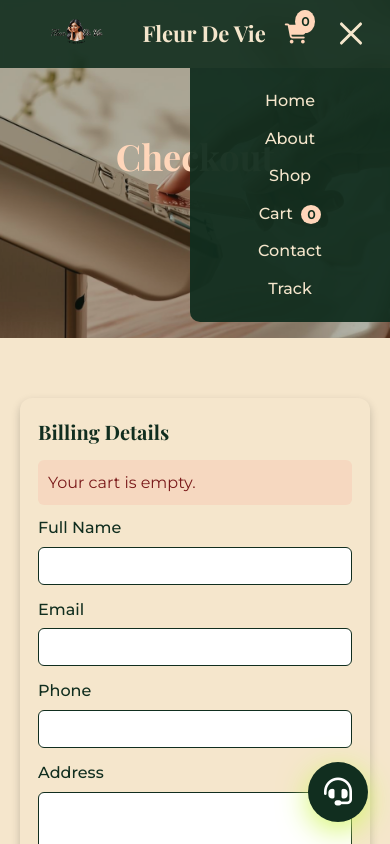
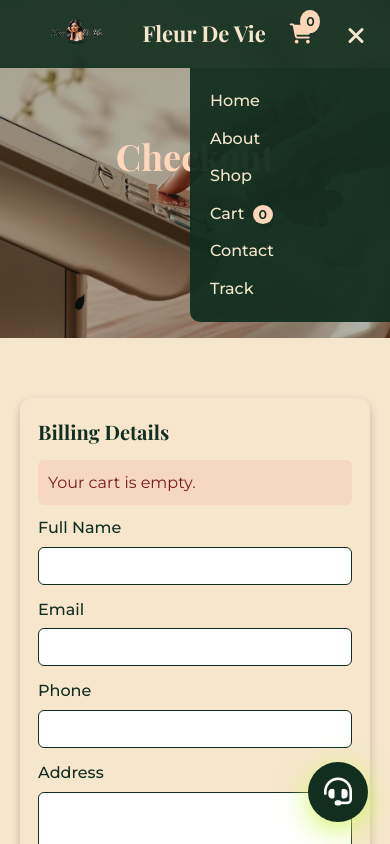
Before and after one commit to EvelynBankz/fleurdevie, a website: page checkout/index.html in a window 390 px wide. Both pictures are taken after a click on the button 350 px from the left and 34 px from the top of the page. Shown: the top 844 px of the page. Drawn offline with nearby package versions, Linux system fonts and the light colour scheme.

Commit message:
Update index.html

```diff
--- a/checkout/index.html
+++ b/checkout/index.html
@@ -47,7 +47,7 @@
     .brand-logo { height:70px; transition:height 0.3s ease; }
     .brand-title { font-family:"Playfair Display", serif; font-size:22px; font-weight:700; }
 
-    .header-right { display:flex; gap:20px; align-items:center; }
+    .header-right { display:flex; gap:20px; align-items:left; }
 
     .header-right a {
       font-weight: 500;
@@ -62,7 +62,7 @@
     }
     .cart-count { background:#FFD6BA; color:#112e1f; font-size:12px; font-weight:600; border-radius:50%; padding:2px 6px; margin-left:4px; }
 
-    .hamburger { display:none; background:none; border:none; cursor:pointer; width:30px; height:24px; position:relative; }
+    .hamburger { display:none; background:none; border:none; cursor:pointer; width:20px; height:20px; position:relative; }
     .hamburger span { display:block; width:100%; height:3px; background:#F5E6CC; border-radius:2px; position:absolute; left:0; transition:0.3s; }
     .hamburger span:nth-child(1){ top:0; }
     .hamburger span:nth-child(2){ top:10px; }
```
